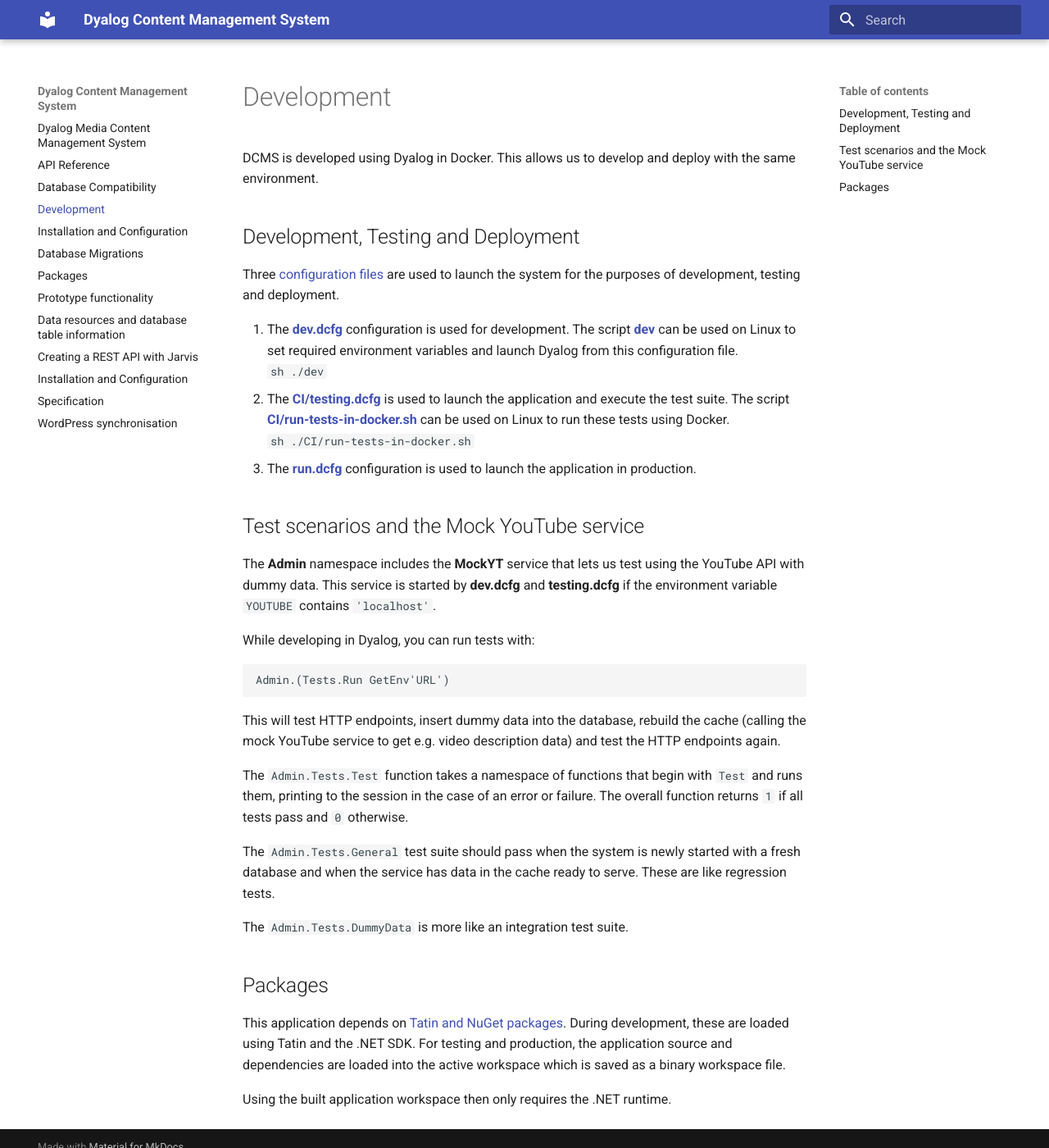
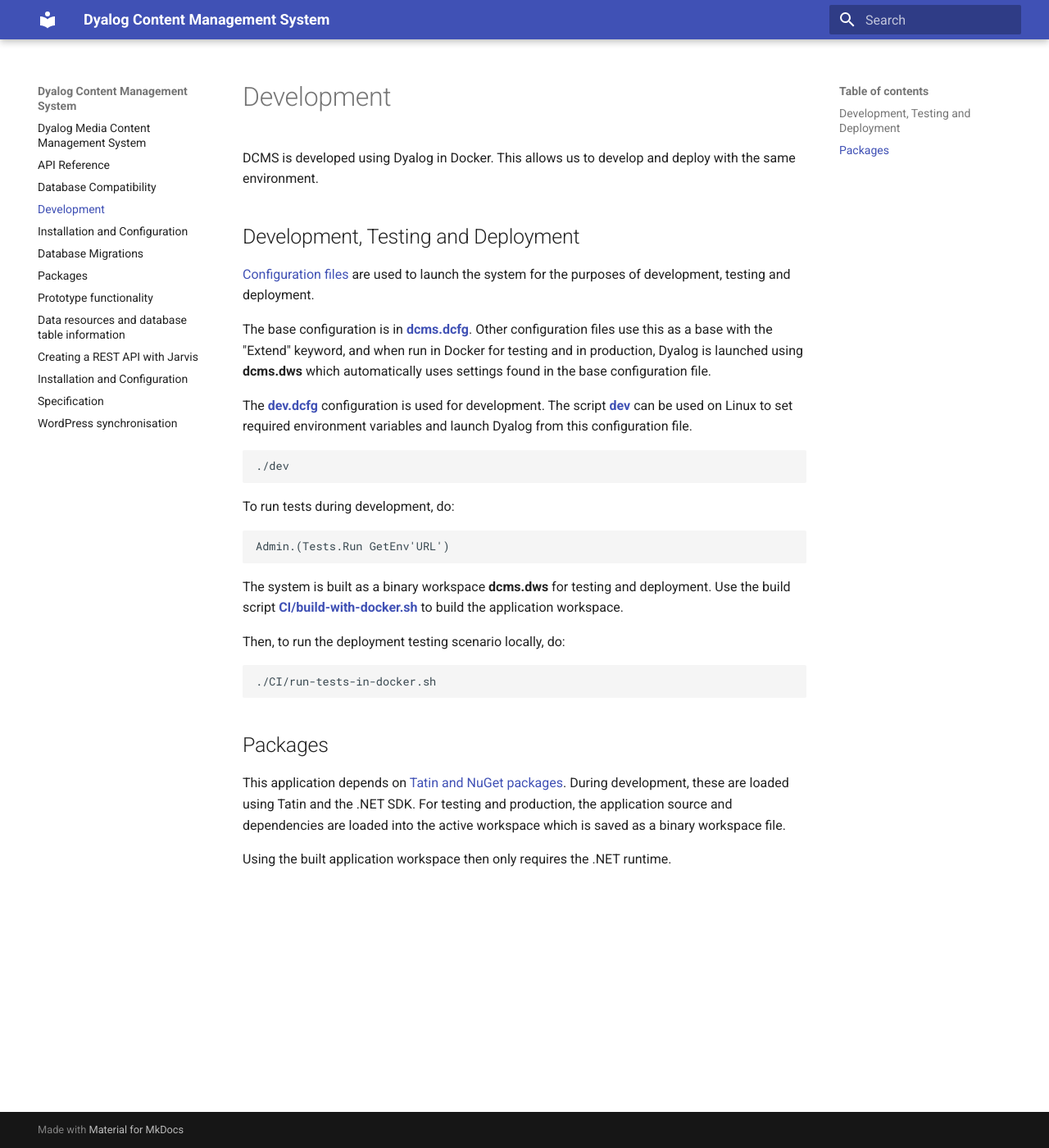
Before and after one commit to Dyalog/DCMS, an MkDocs documentation site: the page built from docs/dev.md, in a window 1280 px wide and 1400 px high. Shown: the whole window at 82% size. Built offline with MkDocs 1.6.1 and Material for MkDocs 9.7.7, drawn with Linux system fonts in a browser that asks for light colours.

Commit message:
success test in docker using built app workspace

````diff
--- a/docs/dev.md
+++ b/docs/dev.md
@@ -2,34 +2,29 @@
 DCMS is developed using Dyalog in Docker. This allows us to develop and deploy with the same environment.
 
 ## Development, Testing and Deployment
-Three [configuration files](https://docs.dyalog.com/20.0/unix-installation-and-configuration-guide/configuration-parameters/configuration-files/) are used to launch the system for the purposes of development, testing and deployment.
+[Configuration files](https://docs.dyalog.com/20.0/unix-installation-and-configuration-guide/configuration-parameters/configuration-files/) are used to launch the system for the purposes of development, testing and deployment.
 
-1. The [**dev.dcfg**](../dev.dcfg) configuration is used for development. The script [**dev**](../dev) can be used on Linux to set required environment variables and launch Dyalog from this configuration file.
-    ```sh
-    ./dev
-    ```
-2. The [**CI/testing.dcfg**](../CI/testing.dcfg) is used to launch the application and execute the test suite. The script [**CI/run-tests-in-docker.sh**](../CI/run-tests-in-docker.sh) can be used on Linux to run these tests using Docker.
-    ```sh
-    ./CI/run-tests-in-docker.sh
-    ```
-3. The [**run.dcfg**](../run.dcfg) configuration is used to launch the application in production.
+The base configuration is in [**dcms.dcfg**](../dcms.dcfg). Other configuration files use this as a base with the "Extend" keyword, and when run in Docker for testing and in production, Dyalog is launched using **dcms.dws** which automatically uses settings found in the base configuration file.
 
-## Test scenarios and the Mock YouTube service
-The **Admin** namespace includes the **MockYT** service that lets us test using the YouTube API with dummy data. This service is started by **dev.dcfg** and **testing.dcfg** if the environment variable `YOUTUBE` contains `'localhost'`.
+The [**dev.dcfg**](../dev.dcfg) configuration is used for development. The script [**dev**](../dev) can be used on Linux to set required environment variables and launch Dyalog from this configuration file.
 
-While developing in Dyalog, you can run tests with:
+```sh
+./dev
+```
+
+To run tests during development, do:
 
 ```apl
 Admin.(Tests.Run GetEnv'URL')
 ```
 
-This will test HTTP endpoints, insert dummy data into the database, rebuild the cache (calling the mock YouTube service to get e.g. video description data) and test the HTTP endpoints again.
+The system is built as a binary workspace **dcms.dws** for testing and deployment. Use the build script [**CI/build-with-docker.sh**](../CI/build-with-docker.sh) to build the application workspace.
 
-The `Admin.Tests.Test` function takes a namespace of functions that begin with `Test` and runs them, printing to the session in the case of an error or failure. The overall function returns `1` if all tests pass and `0` otherwise.
+Then, to run the deployment testing scenario locally, do:
 
-The `Admin.Tests.General` test suite should pass when the system is newly started with a fresh database and when the service has data in the cache ready to serve. These are like regression tests.
-
-The `Admin.Tests.DummyData` is more like an integration test suite.
+```sh
+./CI/run-tests-in-docker.sh
+```
 
 ## Packages
 This application depends on [Tatin and NuGet packages](./packages.md). During development, these are loaded using Tatin and the .NET SDK. For testing and production, the application source and dependencies are loaded into the active workspace which is saved as a binary workspace file.
````
Also changed, not shown: docs/install.md (+1 -14 lines), 7 other files.
